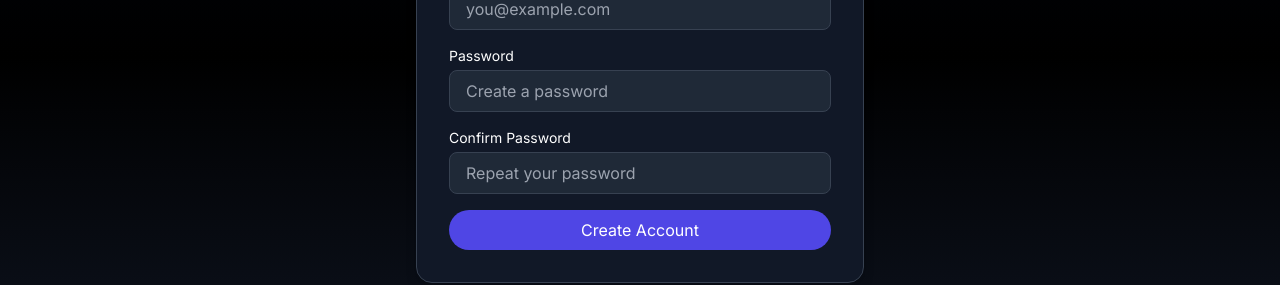
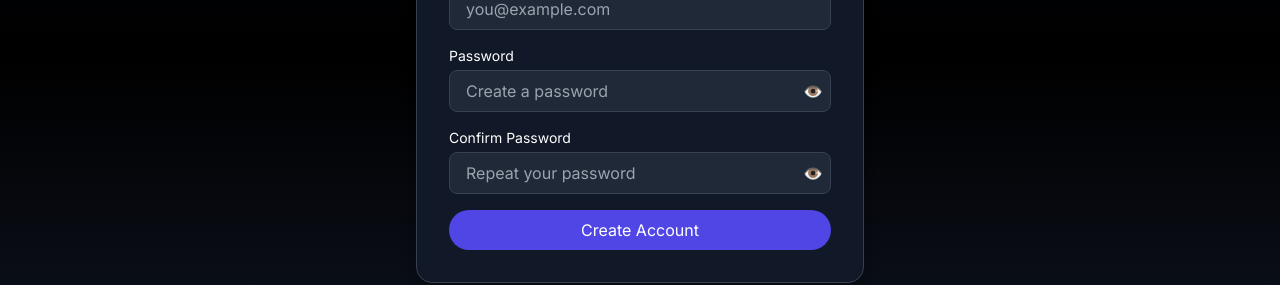
Before and after one commit to Cyberbot777/nightingale, a React (Vite) app in the folder frontend/: page /register in a window 1280 px wide. Shown: the part 399-684 px from the top of the page. Built offline with nearby package versions, Linux system fonts and the light colour scheme; no server answers.

Commit message:
Add password visibility toggle with lock and eye icons

```diff
--- a/frontend/src/pages/Register.jsx
+++ b/frontend/src/pages/Register.jsx
@@ -4,8 +4,11 @@ import { useNavigate } from "react-router-dom";
 export default function Register({ setToken }) {
   const [email, setEmail] = useState("");
   const [password, setPassword] = useState("");
+  const [confirmPassword, setConfirmPassword] = useState("");
+  const [showPassword, setShowPassword] = useState(false);
+  const [showConfirmPassword, setShowConfirmPassword] = useState(false);
   const [error, setError] = useState("");
-  const [confirmPassword, setConfirmPassword] = useState("");
+  const [success, setSuccess] = useState("");
   const navigate = useNavigate();
 
   const handleSubmit = async (e) => {
@@ -40,7 +43,14 @@ export default function Register({ setToken }) {
       const loginData = await loginRes.json();
       localStorage.setItem("token", loginData.access_token);
       setToken(loginData.access_token);
+
+      // ✅ Show success message
+      setSuccess("Account created! Logging you in...");
+
+      // ⏳ Wait before redirecting so user sees the message
+      setTimeout(() => {
         navigate("/journal");
+      }, 1200);
     } catch (err) {
       setError(err.message);
     }
@@ -55,6 +65,13 @@ export default function Register({ setToken }) {
         <p className="text-sm text-gray-400 mb-6 text-center">
           Join Nightingale and start reflecting nightly.
         </p>
+
+        {success && (
+          <div className="mb-4 text-center text-green-400 font-medium animate-fade-in-up transition-opacity duration-500">
+            {success}
+          </div>
+        )}
+
         <form onSubmit={handleSubmit} className="space-y-4">
           <div>
             <label className="block text-sm mb-1" htmlFor="email">
@@ -65,40 +82,64 @@ export default function Register({ setToken }) {
               type="email"
               value={email}
               onChange={(e) => setEmail(e.target.value)}
-              className="w-full px-4 py-2 bg-gray-800 border border-gray-700 rounded-lg focus:outline-none focus:ring-2 focus:ring-indigo-500"
+              className="w-full px-4 py-2 bg-gray-800 autofill:bg-gray-800 border border-gray-700 rounded-lg focus:outline-none focus:ring-2 focus:ring-indigo-500"
               placeholder="you@example.com"
               required
             />
           </div>
+
+          {/* Password Field with Eye */}
           <div>
             <label className="block text-sm mb-1" htmlFor="password">
               Password
             </label>
+            <div className="relative">
               <input
                 id="password"
-              type="password"
+                type={showPassword ? "text" : "password"}
                 value={password}
                 onChange={(e) => setPassword(e.target.value)}
-              className="w-full px-4 py-2 bg-gray-800 border border-gray-700 rounded-lg focus:outline-none focus:ring-2 focus:ring-indigo-500"
+                className="w-full px-4 py-2 pr-10 bg-gray-800 autofill:bg-gray-800 border border-gray-700 rounded-lg focus:outline-none focus:ring-2 focus:ring-indigo-500"
                 placeholder="Create a password"
                 required
               />
+              <button
+                type="button"
+                onClick={() => setShowPassword(!showPassword)}
+                className="absolute inset-y-0 right-2 flex items-center text-gray-400 hover:text-white"
+              >
+                {showPassword ? "🔒" : "👁️"}
+              </button>
             </div>
+          </div>
+
+          {/* Confirm Password Field with Eye */}
           <div>
             <label className="block text-sm mb-1" htmlFor="confirmPassword">
               Confirm Password
             </label>
+            <div className="relative">
               <input
                 id="confirmPassword"
-              type="password"
+                type={showConfirmPassword ? "text" : "password"}
                 value={confirmPassword}
                 onChange={(e) => setConfirmPassword(e.target.value)}
-              className="w-full px-4 py-2 bg-gray-800 autofill:bg-gray-800 border border-gray-700 rounded-lg focus:outline-none focus:ring-2 focus:ring-indigo-500"
+                className="w-full px-4 py-2 pr-10 bg-gray-800 autofill:bg-gray-800 border border-gray-700 rounded-lg focus:outline-none focus:ring-2 focus:ring-indigo-500"
                 placeholder="Repeat your password"
                 required
               />
+              <button
+                type="button"
+                onClick={() => setShowConfirmPassword(!showConfirmPassword)}
+                className="absolute inset-y-0 right-2 flex items-center text-gray-400 hover:text-white"
+              >
+                {showConfirmPassword ? "🔒" : "👁️"}
+              </button>
             </div>
+          </div>
+
           {error && <p className="text-red-400 text-sm">{error}</p>}
+
           <button
             type="submit"
             className="w-full py-2 bg-indigo-600 hover:bg-indigo-700 rounded-full font-medium transition-colors"
```
Lines whose indentation alone changed are shown as unchanged.
